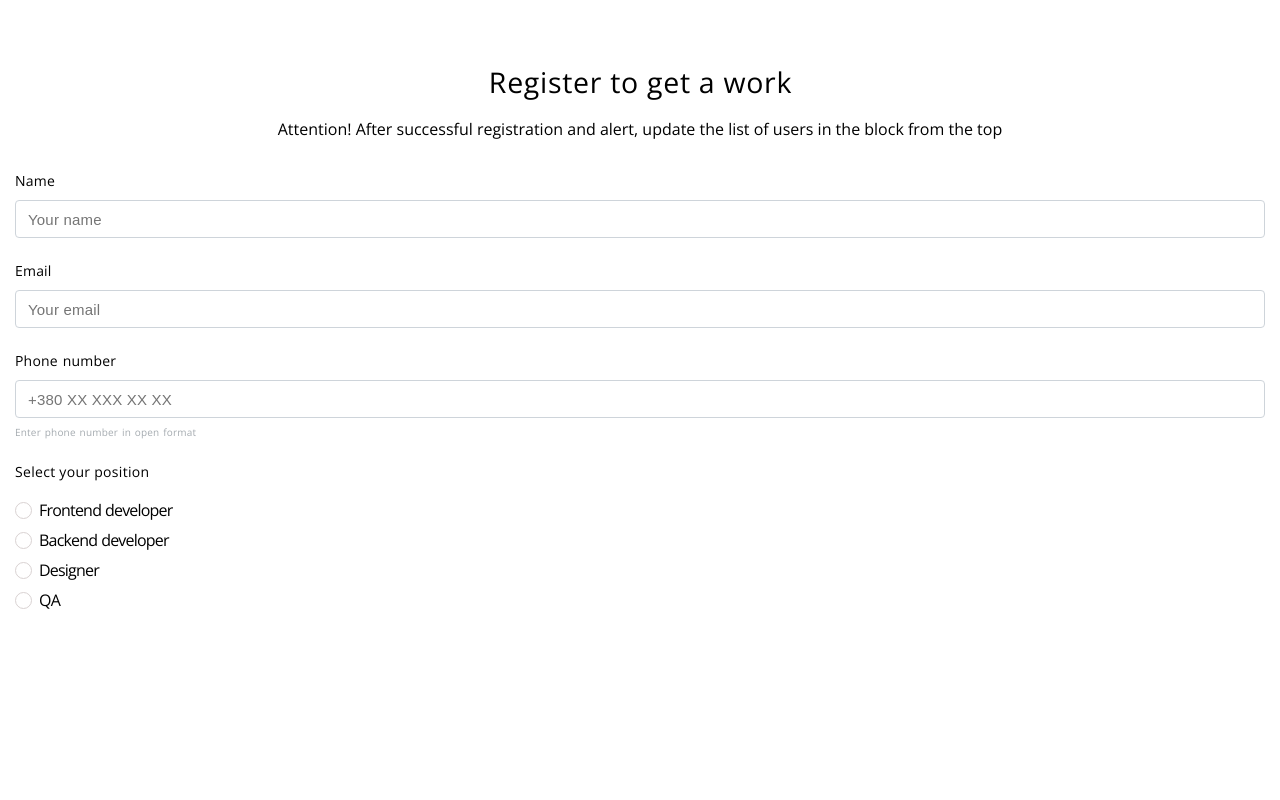
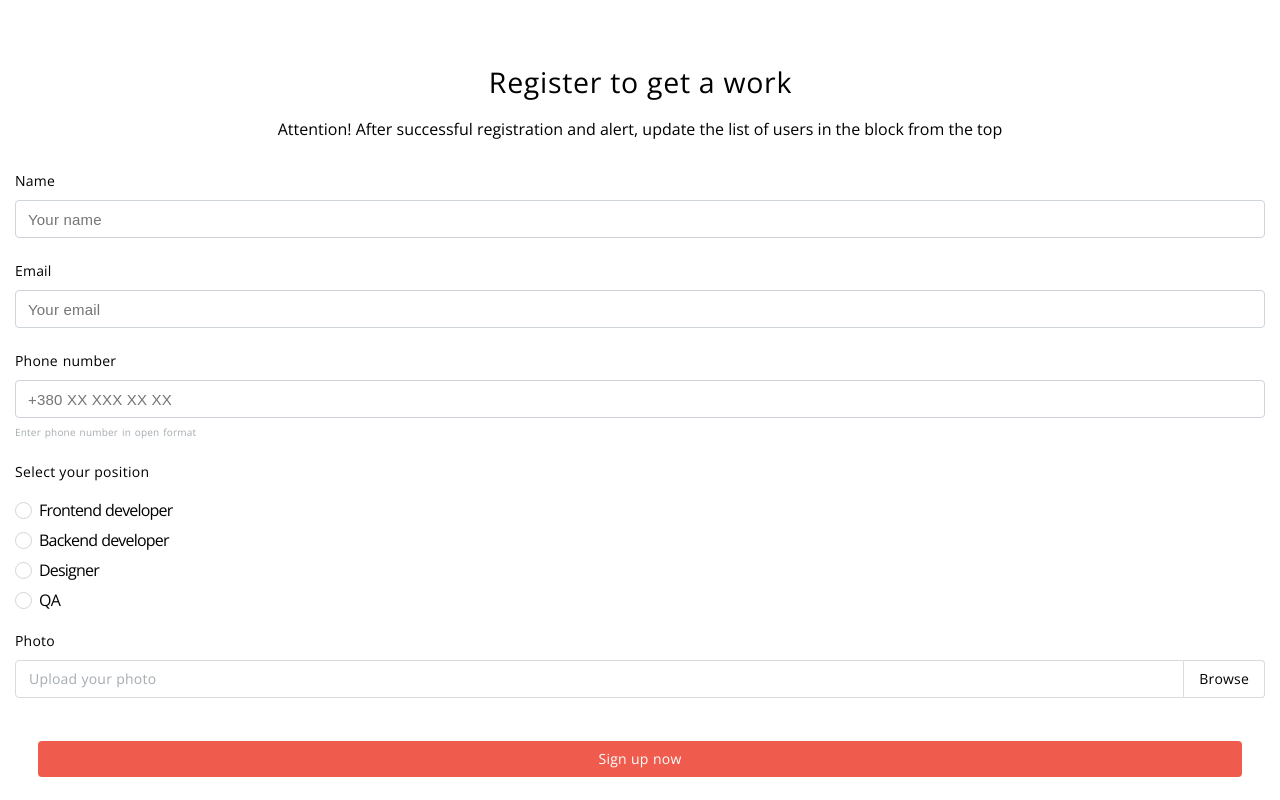
Before and after one commit to nedosika/testtask, a React (Create React App) app: page / in a window 1280 px wide. Shown: the part 2408-3208 px from the top of the page. Before the commit the page ends 3030 px from the top, so only its background shows below. Built offline with nearby package versions, Linux system fonts and the light colour scheme.

Commit message:
add file uploader

```diff
--- a/src/components/App/App.js
+++ b/src/components/App/App.js
@@ -101,6 +101,20 @@ function App() {
                             <span className={styles.checkMark}></span>
                         </label>
                     </div>
+                    <div className={styles.file}>
+                        <label className={styles.fileLabel}>Photo
+                            <input className={styles.fileInput} type="file" name="resume"/>
+                            <div className={styles.fileGroup}>
+                                <span className={styles.fileName}>
+                                    Upload your photo
+                                </span>
+                                <span className={styles.fileBtn}>
+                                    Browse
+                                </span>
+                            </div>
+                        </label>
+                    </div>
+                    <button>Sign up now</button>
                 </form>
             </section>
         </div>
--- a/src/components/App/App.module.scss
+++ b/src/components/App/App.module.scss
@@ -197,7 +197,7 @@ input {
             margin-bottom: 21px;
           }
 
-          .details{
+          .details {
             margin-top: -11px;
             margin-left: -2px;
           }
@@ -264,17 +264,28 @@ input {
         color: #a5abb0;
       }
 
+      button {
+        margin: 23px;
+        padding: 11px 61px;
+        border-radius: 4px;
+        letter-spacing: 0.2px;
+        word-spacing: 0.5px;
+        background-color: #ef5b4c;
+        color: white;
+      }
+
       .inputPosition {
         display: flex;
         flex-direction: column;
-        padding-top: 7px;
+        margin-top: 7px;
+        margin-bottom: 12px;
 
-        h3{
+        h3 {
           letter-spacing: 0.3px;
           margin-bottom: 23px;
         }
 
-        .container{
+        .container {
           display: block;
           position: relative;
           padding-left: 24px;
@@ -285,7 +296,7 @@ input {
           user-select: none;
           word-spacing: 0.5px;
 
-          input{
+          input {
             position: absolute;
             opacity: 0;
             cursor: pointer;
@@ -294,7 +305,7 @@ input {
           }
         }
 
-        .checkMark{
+        .checkMark {
           position: absolute;
           top: 0;
           left: 0;
@@ -334,6 +345,40 @@ input {
           background: white;
         }
       }
+
+      .file {
+        .fileLabel{
+          display: flex;
+          flex-direction: column;
+        }
+        .fileInput{
+          position: absolute;
+          opacity: 0;
+        }
+        .fileName{
+          font-size: 14px;
+          border: 1px solid #dbdbdb;
+          padding: 10px 13px;
+          border-radius: 4px 0 0 4px;
+          width: 100%;
+          line-height: 16px;
+          letter-spacing: 0.2px;
+          word-spacing: 0.4px;
+        }
+        .fileBtn{
+          font-size: 14px;
+          border: solid #dbdbdb;
+          padding: 11px 15px;
+          border-radius: 0 4px 4px 0;
+          border-width: 1px 1px 1px 0;
+          color: black;
+        }
+        .fileGroup{
+          display: flex;
+          justify-content: space-between;
+          margin-top: 12px;
+        }
+      }
     }
 
     display: flex;
```
